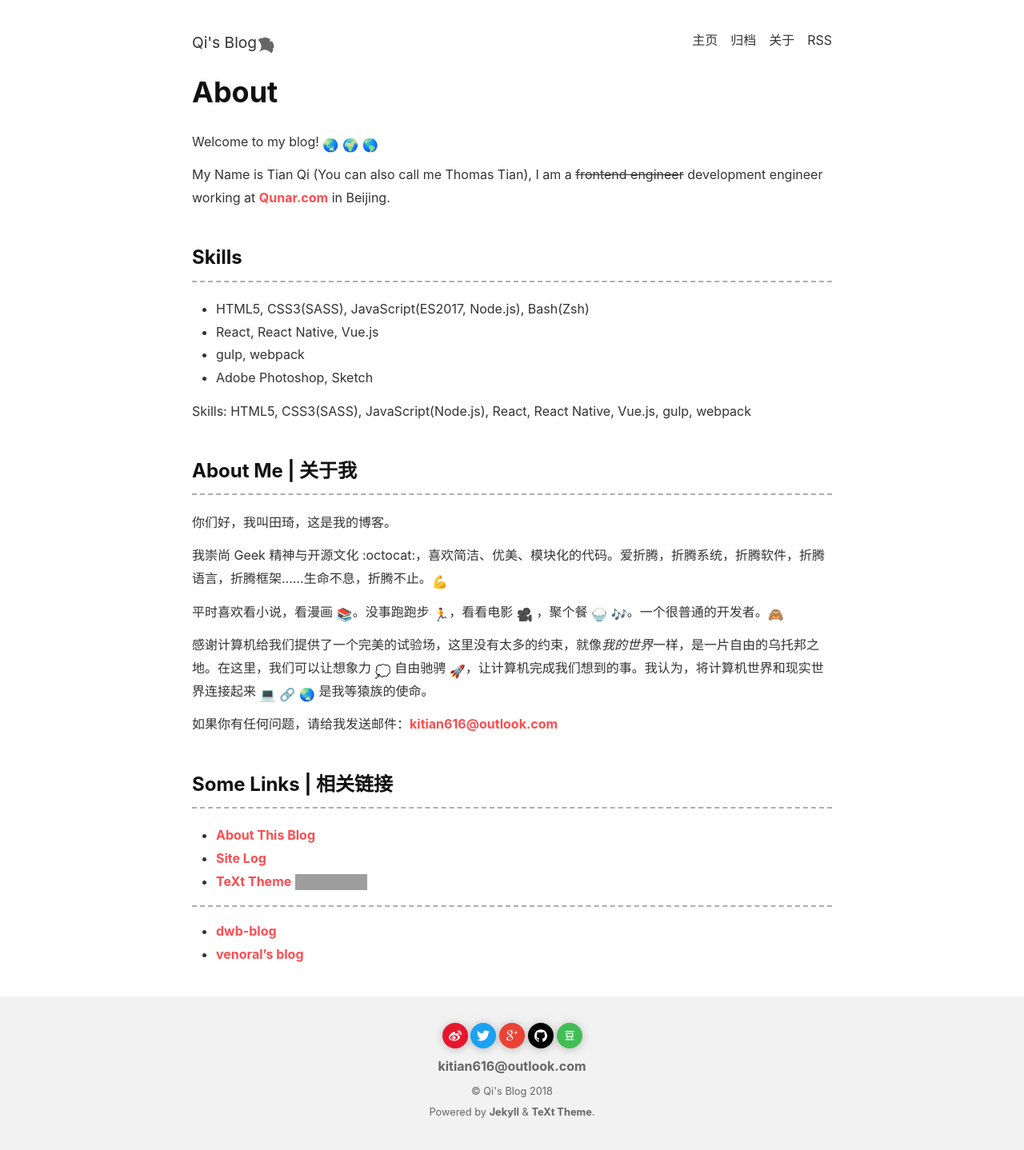
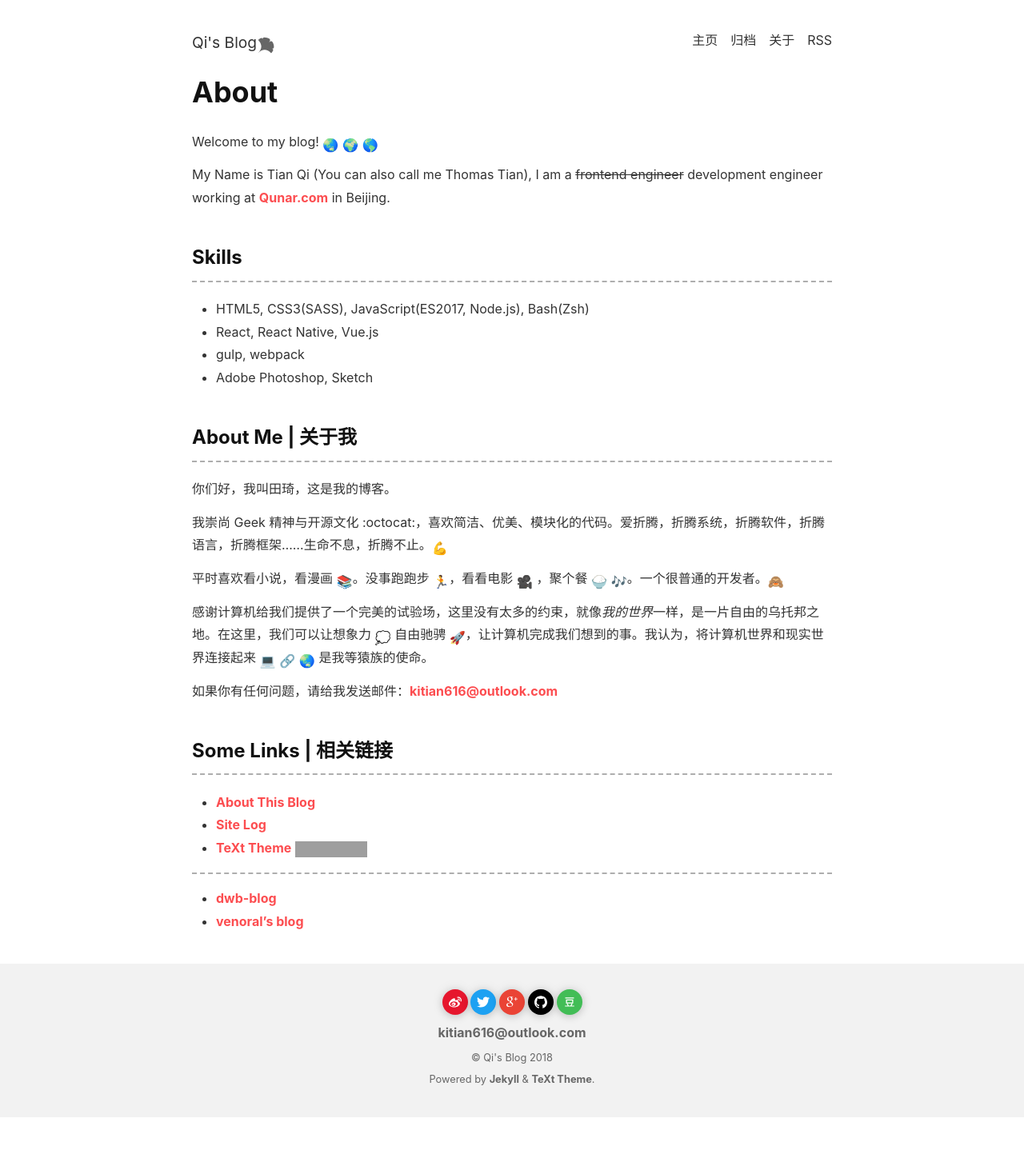
Before and after one commit to kitian616/kitian616.github.io, a Jekyll site: the page built from blog/about.md, in a window 1280 px wide. Shown: the whole page at 80% size. Built offline with Jekyll 4.4.1, drawn with Linux system fonts in a browser that asks for light colours; nearby versions of some CDN libraries; emoji names are drawn with the system emoji font; comment, search, counter and statistics services are not loaded; after the commit the page ends 1397 px from its top, so only the background shows below that; grey boxes are pictures that could not be loaded.

Commit message:
feat: update about

```diff
--- a/blog/about.md
+++ b/blog/about.md
@@ -13,8 +13,6 @@ My Name is Tian Qi (You can also call me Thomas Tian), I am a ~~frontend enginee
 - React, React Native, Vue.js
 - gulp, webpack
 - Adobe Photoshop, Sketch
-
-Skills: HTML5, CSS3(SASS), JavaScript(Node.js), React, React Native, Vue.js, gulp, webpack
 
 <!--more-->
 
```
